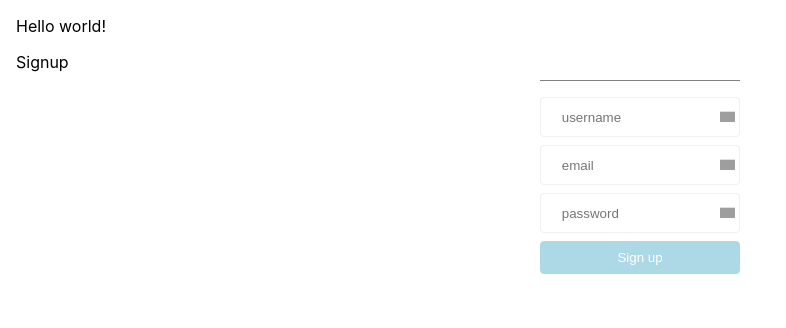
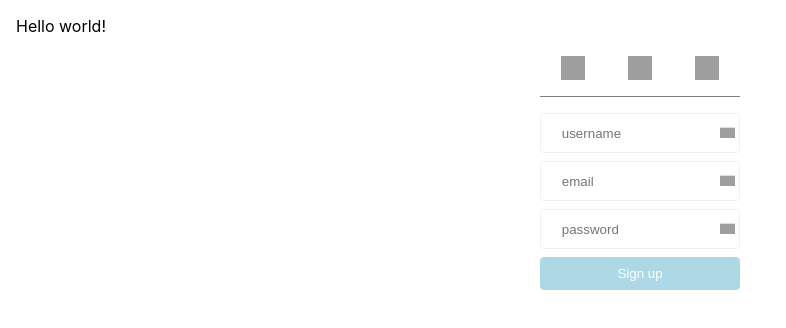
Before and after one commit to Pav0l/signup_login_ux_playground, a React (Create React App) app in the folder app/: page / in a window 1280 px wide. Shown: the top 328 px of the page, without its empty margins (0-786 px from the left). Built offline with nearby package versions, Linux system fonts and the light colour scheme; grey boxes are pictures that could not be loaded; the HTML template or start-up script is replaced by a standard one.

Commit message:
Populate Signup component, add styles

```diff
--- a/app/src/components/Signup.jsx
+++ b/app/src/components/Signup.jsx
@@ -1,15 +1,24 @@
 import React from 'react';
+import styled from 'styled-components';
 
 import Form from './shared/Form';
+import SocialHeader from './shared/SocialHeader';
 
 export default class Signup extends React.Component {
 
   render () {
     return (
-      <div>
-        Signup
+      <SignupContainer>
+        <SocialHeader />
         <Form />
-      </div>
+      </SignupContainer>
     );
   }
 }
+
+const SignupContainer = styled.div`
+  margin: 0 auto;
+  display: flex;
+  flex-direction: column;
+  max-width: 200px;
+`;
```
